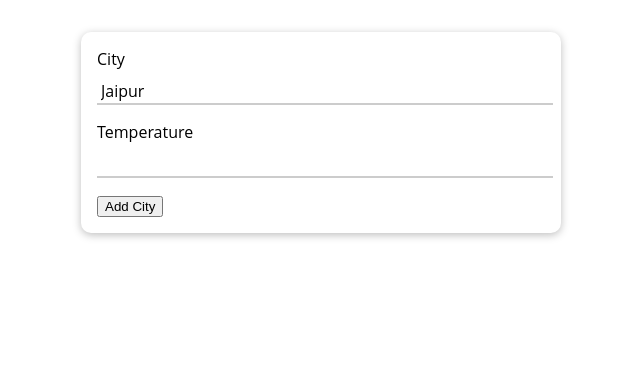
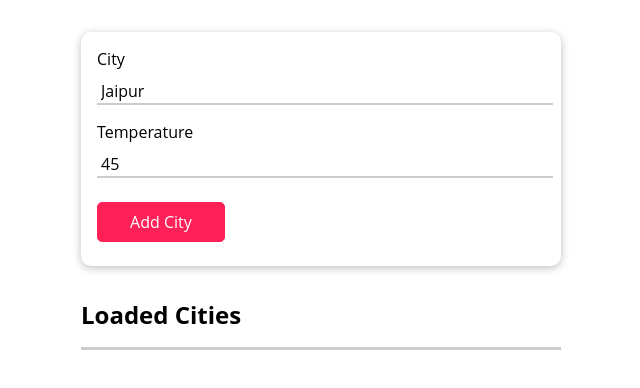
Before and after one commit to anuj-k-s/react-weatherapp, a React (Create React App) app: page / in a window 1280 px wide. Shown: the top 388 px of the page, without its empty margins (319-959 px from the left). Built offline with nearby package versions, Linux system fonts and the light colour scheme.

Commit message:
city list component added

```diff
--- a/src/components/CityForm/CityForm.js
+++ b/src/components/CityForm/CityForm.js
@@ -1,12 +1,17 @@
 import React, { useState } from "react";
 import Card from "../UI/Card/Card";
 import styles from "./CityForm.module.css";
-const CityForm = () => {
-  const [currentCityState, updateCurrentCityState] = useState({ cityName: "Jaipur", cityTemp: "45C" });
+const CityForm = (props) => {
+  const [currentCityState, updateCurrentCityState] = useState({ cityName: "Jaipur", cityTemp: 45 });
+  const submitHandler = event => {
+      event.preventDefault();
+        props.onAddCity(currentCityState);
+  }
+  console.log("CityForm rendered")
   return (
     <section className={styles.cityform}>
       <Card>
-        <form>
+        <form onSubmit={submitHandler}>
           <div className={styles.form_control}>
             <label htmlFor="city">City</label>
             <input
@@ -29,7 +34,7 @@ const CityForm = () => {
               }
             />
           </div>
-          <div className="city-form__actions">
+          <div className={styles.cityform__actions}>
             <button type="submit">Add City</button>
           </div>
         </form>
--- a/src/components/CityForm/CityForm.module.css
+++ b/src/components/CityForm/CityForm.module.css
@@ -24,8 +24,19 @@
     border-bottom-color: #ff2058;
   }
 
-  .city_form__actions {
+  .cityform__actions {
     display: flex;
     justify-content: space-between;
     align-items: center;
   }
+
+  button {
+    font: inherit;
+    background: #ff2058;
+    padding: 0.5rem 2rem;
+    color: white;
+    border: 1px solid #ff2058;
+    margin: 0.5rem 0;
+    border-radius: 5px;
+    cursor: pointer;
+  }
--- /dev/null
+++ b/src/components/CityList/CityList.js
@@ -0,0 +1,23 @@
+import React from "react";
+import Card from "../UI/Card/Card";
+import styles from "./CityList.module.css";
+const CityList = (props) => {
+  console.log("CityList rendered");
+  return (
+    <section className={styles.city_list}>
+      <h2>Loaded Cities</h2>
+      <ul>
+        {props.cities.map((city) => {
+          return (
+              <li key={city.id}>
+                <span>{city.cityName}</span>
+                <span>{city.cityTemp}</span>
+              </li>
+          );
+        })}
+      </ul>
+    </section>
+  );
+};
+
+export default CityList;
--- /dev/null
+++ b/src/components/CityList/CityList.module.css
@@ -0,0 +1,24 @@
+.city_list {
+  width: 30rem;
+  max-width: 80%;
+  margin: auto;
+}
+
+.city_list h2 {
+  border-bottom: 3px solid #ccc;
+  padding-bottom: 1rem;
+}
+
+.city_list ul {
+  list-style: none;
+  margin: 0;
+  padding: 0;
+}
+
+.city_list li{
+    padding: 0.5rem;
+    margin: 0.5rem;
+    display: flex;
+    justify-content: space-between;
+    box-shadow: 0 1px 5px rgb(0 0 0 / 26%);
+}
--- a/src/components/Home/Home.js
+++ b/src/components/Home/Home.js
@@ -2,11 +2,20 @@ import React, { useState } from "react";
 import styles from "./Home.module.css";
 import  Card  from "../UI/Card/Card";
 import CityForm from "../CityForm/CityForm";
+import CityList from "../CityList/CityList";
 const Home = () => {
-
+  const [cities,updateCities] =  useState([]);
+  const addCityHandler = city => {
+   updateCities(prevCities => [
+    ...prevCities,{id:Math.random().toString(),...city}
+   ])
+  }
   return (
     <React.Fragment>
-      <CityForm/>
+      <CityForm onAddCity={addCityHandler}/>
+      <section>
+        <CityList cities = {cities}/>
+      </section>
 
     </React.Fragment>
   );
```
